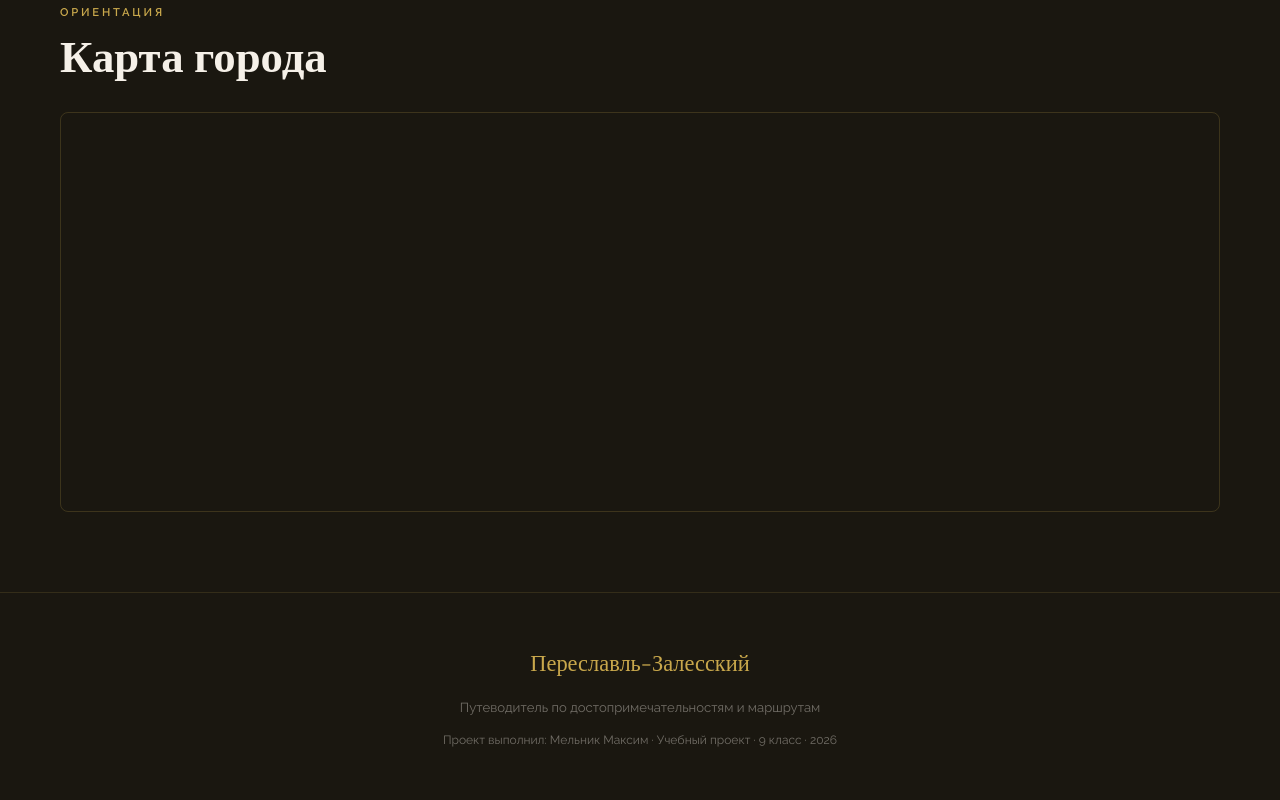
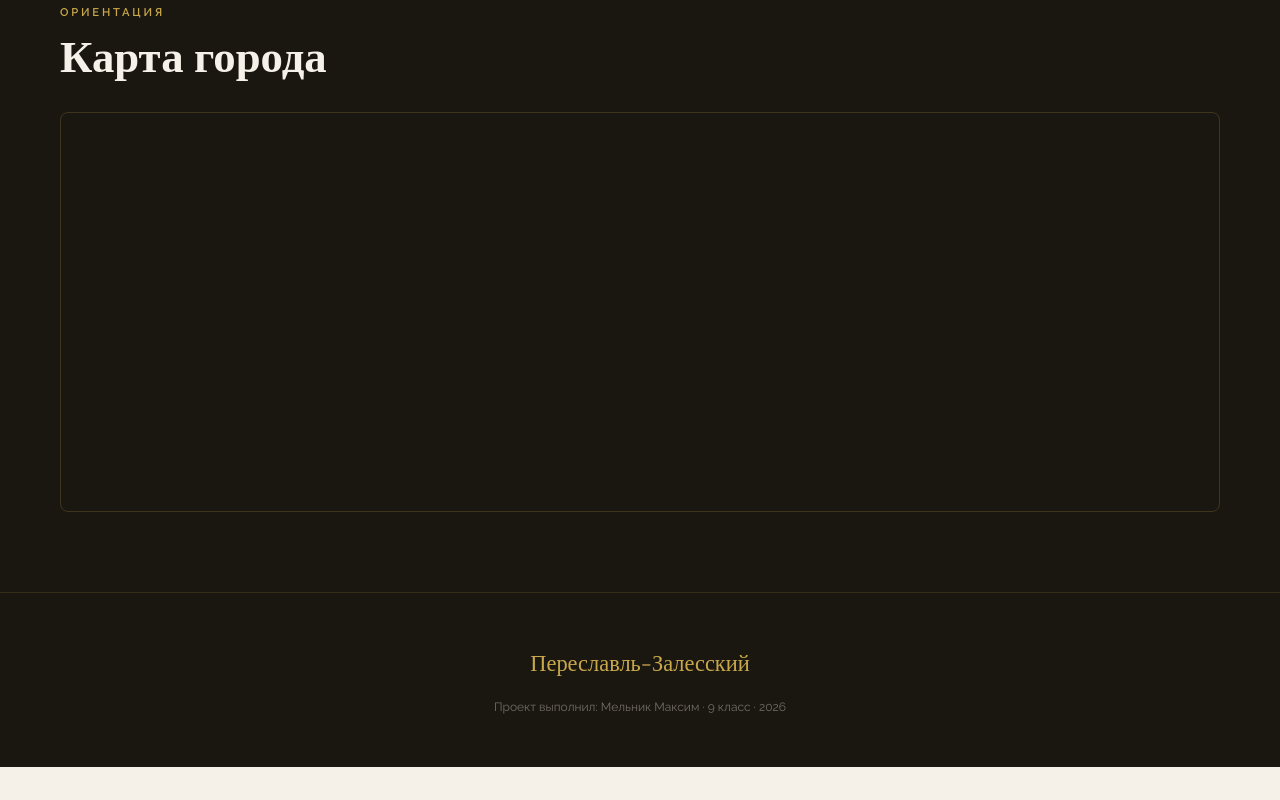
Before and after one commit to kotleta2292/pereslavl-guied, a plain HTML site: page index.html in a window 1280 px wide. Shown: the part 3291-4091 px from the top of the page. After the commit the page ends 4058 px from the top, so only its background shows below. Drawn offline with nearby package versions, Linux system fonts and the light colour scheme; a web font is replaced by a local one.

Commit message:
Update index.html

```diff
--- a/index.html
+++ b/index.html
@@ -424,8 +424,7 @@
 
 <footer>
   <div class="footer-logo">Переславль-Залесский</div>
-  <p>Путеводитель по достопримечательностям и маршрутам</p>
-  <p style="margin-top:0.5rem; font-size:0.75rem;">Проект выполнил: Мельник Максим · Учебный проект · 9 класс · 2026</p>
+  <p style="margin-top:0.5rem; font-size:0.75rem;">Проект выполнил: Мельник Максим · 9 класс · 2026</p>
 </footer>
 
 </body>
```
